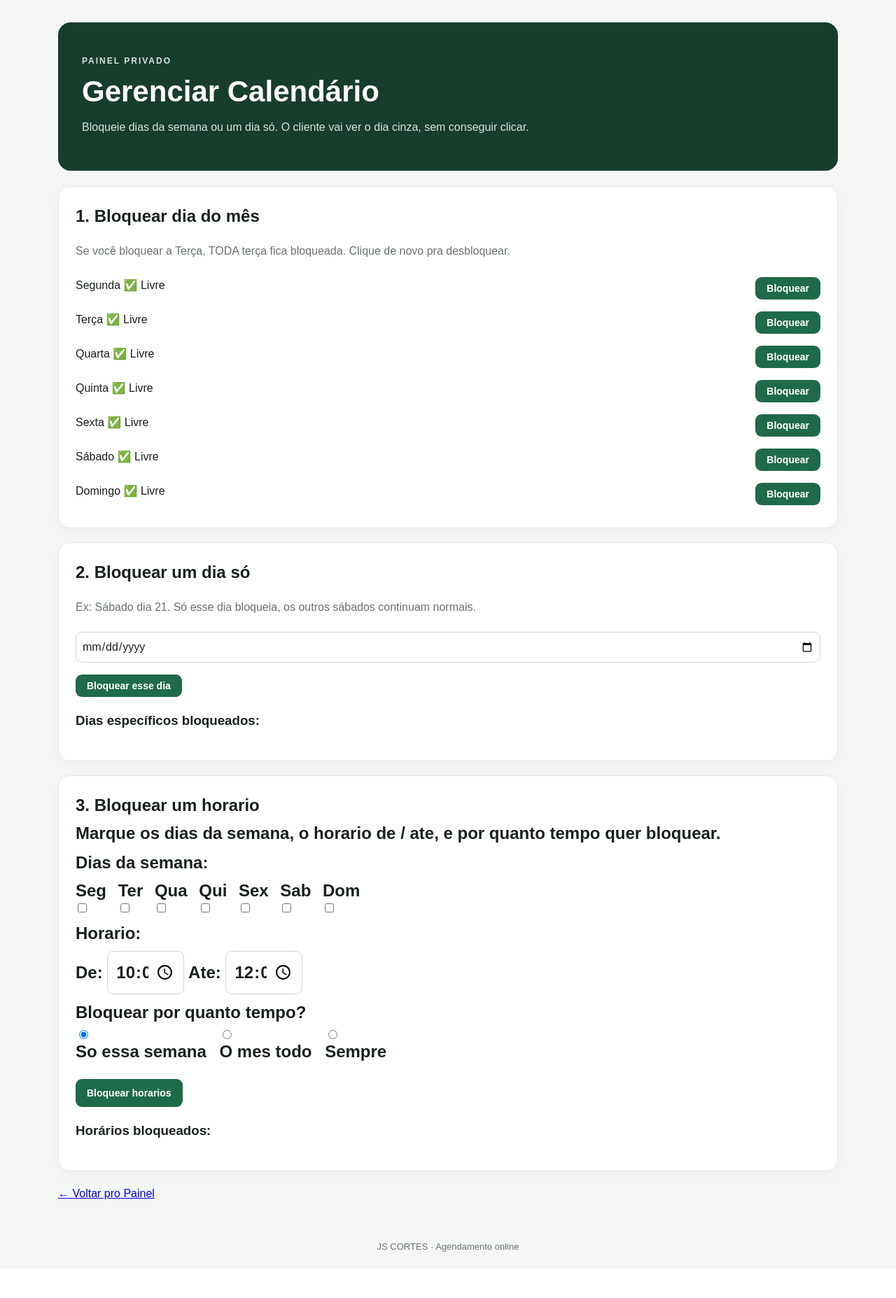
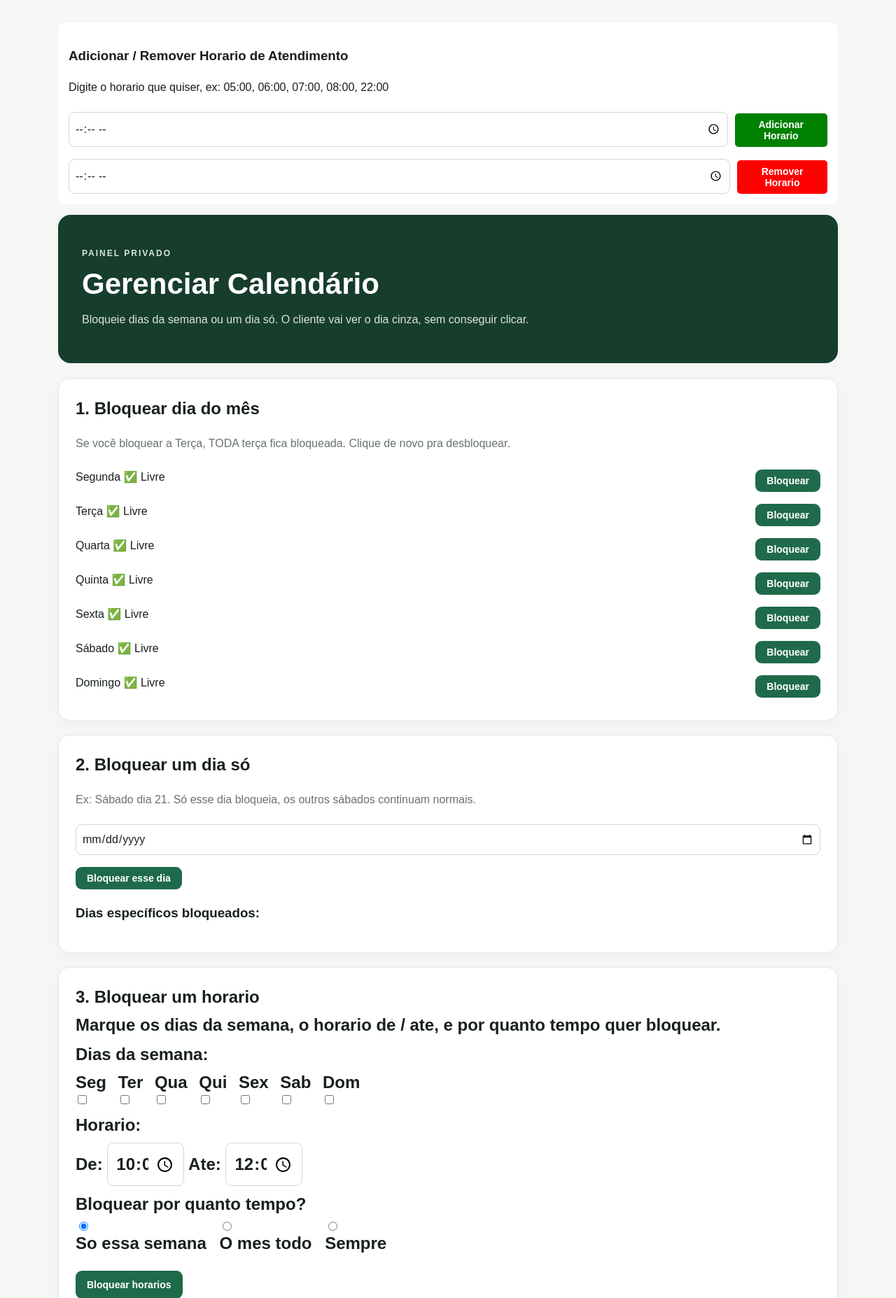
Before and after one commit to johns001960/JS_CORTES, a Flask app: page /admin/calendario in a window 1280 px wide. Shown: the part 64-1919 px from the top of the page at 70% size. Before the commit the page ends 1853 px from the top, so only its background shows below. Run offline with Flask 3, Linux system fonts and the light colour scheme; a user stored in the database is signed in; data that the repository does not hold is empty.

Commit message:
fix27 adicionar remover horario

```diff
--- a/app.py
+++ b/app.py
@@ -130,9 +130,41 @@ def available_times():
         blocked_list = []
     occupied = list(occupied) + blocked_list
     # Altere esta lista para ajustar os horários de atendimento da barbearia.
-    slots = ["09:00", "10:00", "11:00",
-         "13:00", "14:00", "15:00", "16:00", "17:00"]
+    # Horarios dinamicos - vem da tabela working_hours
+    try:
+        with db() as _con2:
+            _con2.execute("CREATE TABLE IF NOT EXISTS working_hours (time TEXT PRIMARY KEY)")
+            _rows = _con2.execute("SELECT time FROM working_hours ORDER BY time").fetchall()
+            if not _rows:
+                for _t in ["09:00","10:00","11:00","13:00","14:00","15:00","16:00","17:00","18:00","19:00","20:00"]:
+                    _con2.execute("INSERT OR IGNORE INTO working_hours (time) VALUES (?)", (_t,))
+                _con2.commit()
+                _rows = _con2.execute("SELECT time FROM working_hours ORDER BY time").fetchall()
+            slots = [r[0] for r in _rows]
+    except Exception:
+        slots = ["09:00","10:00","11:00","13:00","14:00","15:00","16:00","17:00","18:00","19:00","20:00"]
     return {"times": [t for t in slots if t not in occupied]}
+
+
+@app.route("/admin/add-hour", methods=["POST"])
+def add_working_hour():
+    t = (request.form.get("new_time") or "").strip()
+    if t:
+        with db() as con:
+            con.execute("CREATE TABLE IF NOT EXISTS working_hours (time TEXT PRIMARY KEY)")
+            con.execute("INSERT OR IGNORE INTO working_hours (time) VALUES (?)", (t,))
+            con.commit()
+    return redirect(url_for("admin_calendar"))
+
+@app.route("/admin/remove-hour", methods=["POST"])
+def remove_working_hour():
+    t = (request.form.get("new_time") or "").strip()
+    if t:
+        with db() as con:
+            con.execute("CREATE TABLE IF NOT EXISTS working_hours (time TEXT PRIMARY KEY)")
+            con.execute("DELETE FROM working_hours WHERE time=?", (t,))
+            con.commit()
+    return redirect(url_for("admin_calendar"))
 
 @app.route("/agendar", methods=["POST"])
 def book():
--- a/templates/admin_calendar.html
+++ b/templates/admin_calendar.html
@@ -1,4 +1,17 @@
 {% extends "base.html" %}{% block title %}Calendário · JS CORTES{% endblock %}{% block content %}
+<div style="background:#fff; padding:15px; border-radius:10px; margin-bottom:15px;">
+  <h3>Adicionar / Remover Horario de Atendimento</h3>
+  <p>Digite o horario que quiser, ex: 05:00, 06:00, 07:00, 08:00, 22:00</p>
+  <form action="/admin/add-hour" method="POST" style="display:flex; gap:10px; margin-bottom:10px;">
+    <input type="time" name="new_time" required style="padding:8px;">
+    <button type="submit" style="padding:8px 15px; background:green; color:white; border:none; border-radius:5px;">Adicionar Horario</button>
+  </form>
+  <form action="/admin/remove-hour" method="POST" style="display:flex; gap:10px;">
+    <input type="time" name="new_time" required style="padding:8px;">
+    <button type="submit" style="padding:8px 15px; background:red; color:white; border:none; border-radius:5px;">Remover Horario</button>
+  </form>
+</div>
+
 <section class="hero"><p class="eyebrow">PAINEL PRIVADO</p><h1>Gerenciar Calendário</h1><p>Bloqueie dias da semana ou um dia só. O cliente vai ver o dia cinza, sem conseguir clicar.</p></section>
 <section class="panel"><h2>1. Bloquear dia do mês </h2><p class="muted">Se você bloquear a Terça, TODA terça fica bloqueada. Clique de novo pra desbloquear.</p>
 {% set dias = [(0,'Segunda'),(1,'Terça'),(2,'Quarta'),(3,'Quinta'),(4,'Sexta'),(5,'Sábado'),(6,'Domingo')] %}
```
